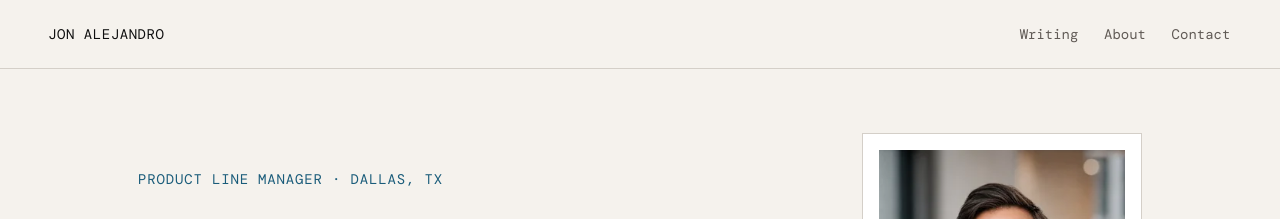
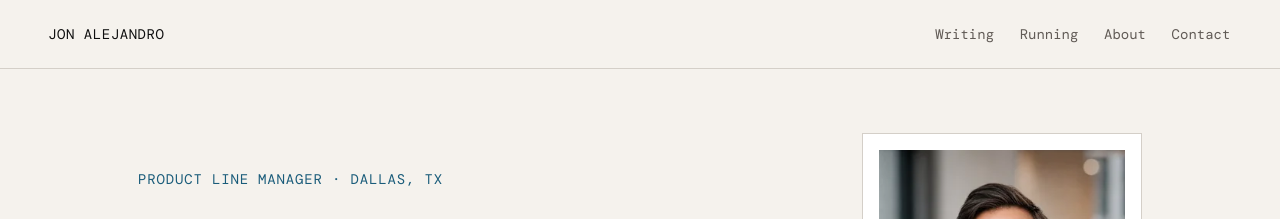
Before and after one commit to jonalejandro/jonalejandro.github.io, a Jekyll site: the page built from index.html, in a window 1280 px wide and 900 px high. Shown: the top 219 px of the window. Built offline with Jekyll 4.4.1, drawn with Linux system fonts in a browser that asks for light colours.

Commit message:
Add Running to site navigation

```diff
--- a/_includes/site-nav.html
+++ b/_includes/site-nav.html
@@ -4,6 +4,7 @@
   <nav aria-label="Main navigation">
     <ul class="nav-links">
       <li><a href="{{ '/notes/' | relative_url }}" {% if page.url == '/notes/' or page.layout == 'themed_post' %}aria-current="{% if page.url == '/notes/' %}page{% else %}true{% endif %}"{% endif %}>Writing</a></li>
+      <li><a href="{{ '/running/' | relative_url }}" {% if page.url == '/running/' %}aria-current="page"{% endif %}>Running</a></li>
       <li><a href="{{ '/about/' | relative_url }}" {% if page.url == '/about/' %}aria-current="page"{% endif %}>About</a></li>
       <li><a href="{{ '/contact/' | relative_url }}" {% if page.url == '/contact/' %}aria-current="page"{% endif %}>Contact</a></li>
     </ul>
```
